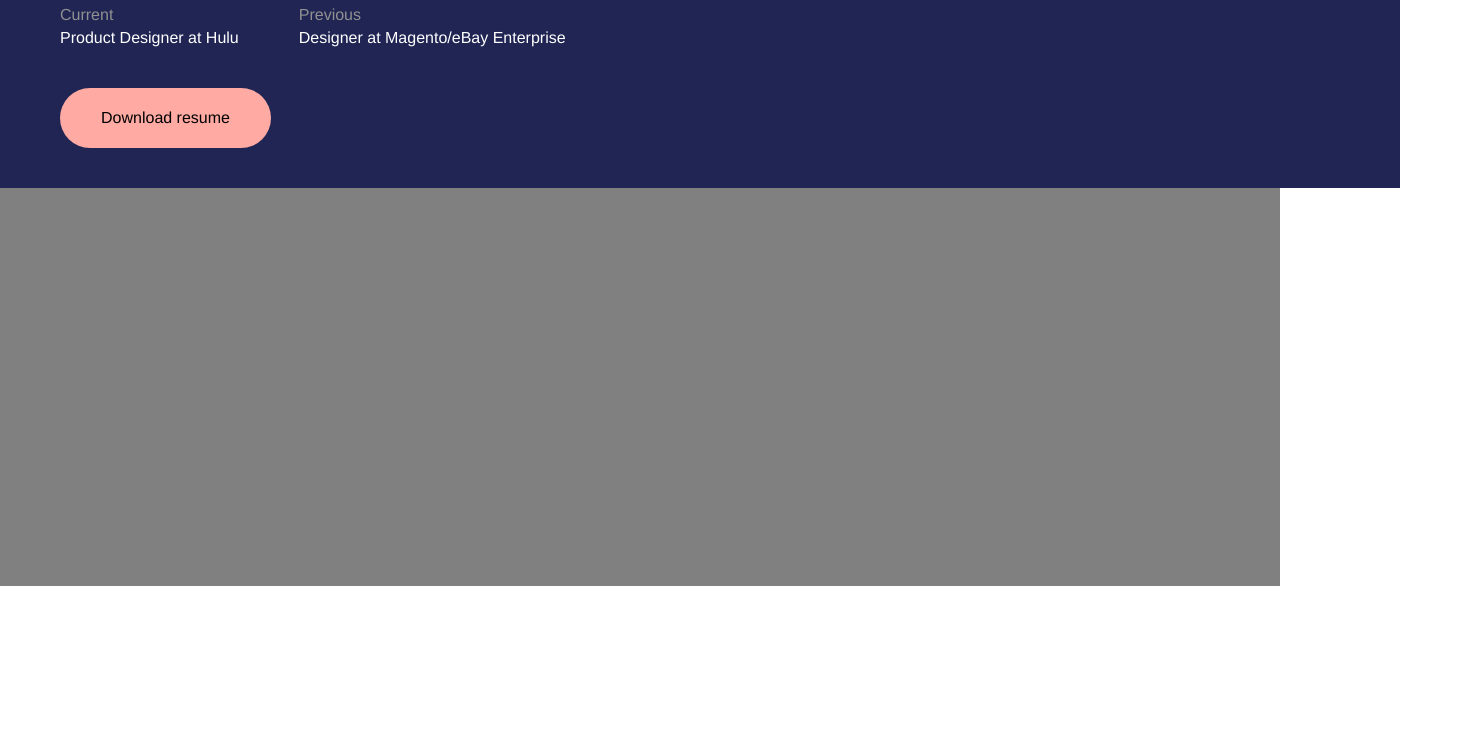
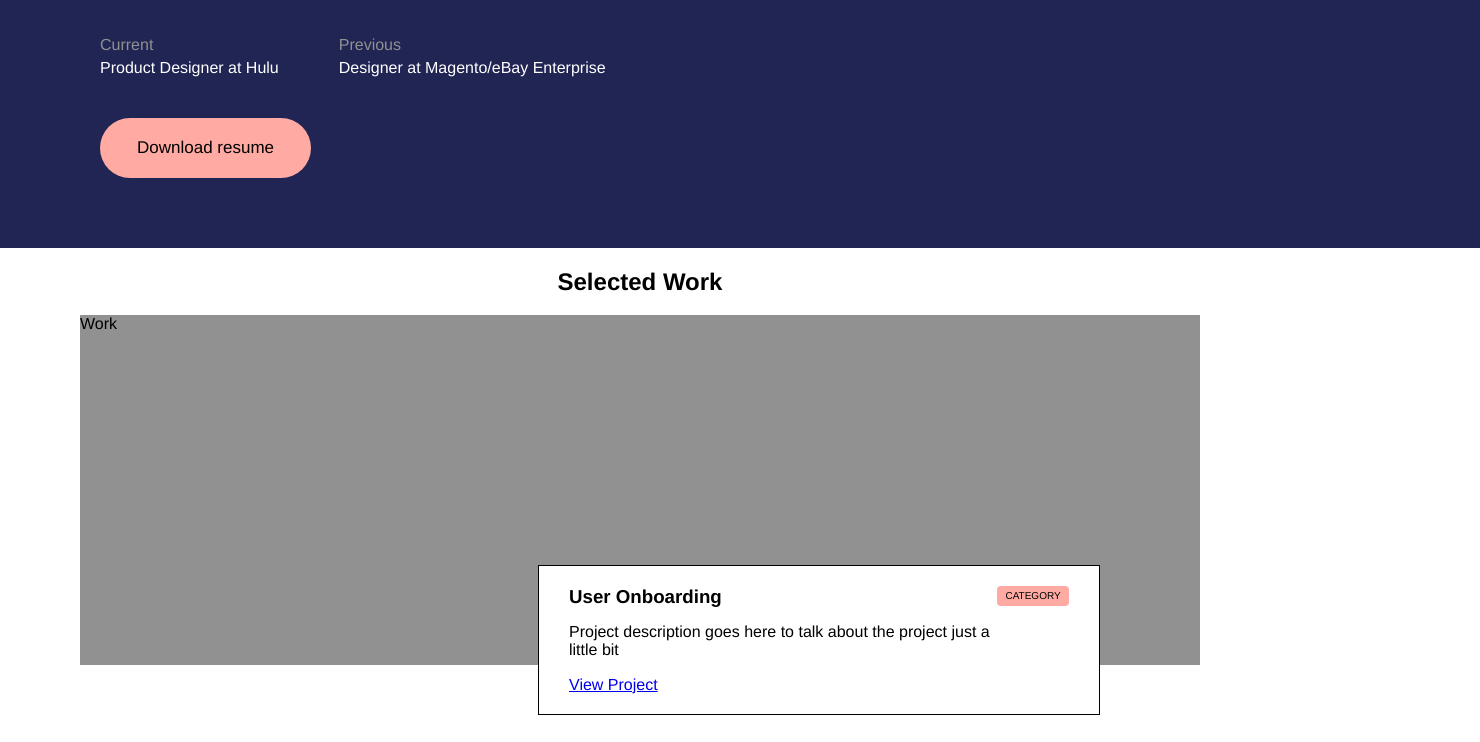
Before and after one commit to cborjah/jbaluyot-portfolio, a React app: page / in a window 1280 px wide. Shown: the part 214-956 px from the top of the page, 1480 px wide, since content can reach past the window. Before the commit the page ends 800 px from the top, so only its background shows below. Built offline with nearby package versions, Linux system fonts and the light colour scheme.

Commit message:
starts selected work section

```diff
--- a/src/components/Home.js
+++ b/src/components/Home.js
@@ -1,14 +1,25 @@
 import React from 'react';
+
 import '../stylesheets/home.scss';
+import data from '../mockData/mockData';
+import WorkTile from './WorkTile';
 
 const headerText1 = 'Jessica is a Product Designer';
 const headerText2 = 'based in Los Angeles, CA.';
 const currentText = 'Product Designer at Hulu';
 const previousText = 'Designer at Magento/eBay Enterprise';
 const downloadText = 'Download resume';
+const mainHeaderText = 'Selected Work';
+
+const renderWorkTiles = () => {
+  return data.workTiles.map(data => {
+    return <WorkTile key={data.header} data={data} />;
+  });
+}
 
 const Home = () => {
   return (
+    <div className="container">
       <header>
         <h1>{headerText1}<br />{headerText2}</h1>
         <div className="textContainer">
@@ -25,6 +36,11 @@ const Home = () => {
           {downloadText}
         </button>
       </header>
+      <main>
+        <h2>{mainHeaderText}</h2>
+        {renderWorkTiles()}
+      </main>
+    </div>
   );
 }
 
--- a/src/components/Navbar.js
+++ b/src/components/Navbar.js
@@ -8,7 +8,7 @@ const Navbar = () => {
   const renderLinks = () => {
     return links.map(link => {
       return (
-        <Link className="link" to={`/${link.toLowerCase()}`}>
+        <Link key={link} className="link" to={`/${link.toLowerCase()}`}>
           {link}
         </Link>
       )
--- /dev/null
+++ b/src/components/WorkTile.js
@@ -0,0 +1,28 @@
+import React from 'react';
+import { Link } from 'react-router-dom';
+
+import '../stylesheets/workTile.scss';
+
+const cardButtonText = 'Category';
+
+const WorkTile = props => {
+  return (
+    <div className="workContainer">
+      <div className="workImage">
+        Work
+      </div>
+      <div className="card">
+        <div className="leftContainer">
+          <h3>{props.data.header}</h3>
+          <p>{props.data.description}</p>
+          <Link to={"/"}>View Project</Link>
+        </div>
+        <button>
+          {cardButtonText.toUpperCase()}
+        </button>
+      </div>
+    </div>
+  );
+};
+
+export default WorkTile;
--- /dev/null
+++ b/src/mockData/mockData.js
@@ -0,0 +1,18 @@
+const mockData = {
+  workTiles: [
+    {
+      header: 'User Onboarding',
+      description: 'Project description goes here to talk about the project just a little bit'
+    },
+    {
+      header: 'Interactive Ads (T-Commerce)',
+      description: 'Project description goes here to talk about the project just a little bit'
+    },
+    {
+      header: 'Hulu with Live TV',
+      description: 'Project description goes here to talk about the project just a little bit'
+    }
+  ]
+}
+
+export default mockData;
--- a/src/stylesheets/home.scss
+++ b/src/stylesheets/home.scss
@@ -7,21 +7,26 @@
   padding-bottom: $vertical;
 }
 
+.container {
+  // display: flex;
+  // flex-direction: column;
+  font-family: Helvetica;
+}
+
 header {
-  font-family: Helvetica;
   color: white;
   width: 100%;
   background-color: $dark-purple;
-  @include header-padding(60px, 40px);
+  @include header-padding(100px, 70px);
   h1 {
-    font-size: 44;
+    font-size: 44px;
     font-weight: 400;
     letter-spacing: -1;
     line-height: 45px;
     margin: 0;
   }
   button {
-    font-size: 17;
+    font-size: 17px;
     background-color: $light-pink;
     height: 60px;
     width: 211px;
@@ -39,7 +44,7 @@ header {
       font-weight: 100;
     }
     span {
-      font-size: 16;
+      font-size: 16px;
       font-weight: 200;
     }
     .current {
@@ -50,3 +55,12 @@ header {
     }
   }
 }
+
+main {
+  display: flex;
+  flex-direction: column;
+  align-items: center;
+  background-color: $white;
+  padding-left: 80px;
+  padding-right: 80px;
+}
--- a/src/stylesheets/index.scss
+++ b/src/stylesheets/index.scss
@@ -1,6 +1,6 @@
 #root {
   height: 100vh;
-  background-color: grey;
+  // background-color: $grey;
 }
 
 body {
--- a/src/stylesheets/modules/colors.scss
+++ b/src/stylesheets/modules/colors.scss
@@ -3,3 +3,4 @@ $light-pink: #FFAAA2;
 $pink: #FF776A;
 $dark-blue: #1C2558;
 $gray: #919191;
+$white: #FFF;
--- /dev/null
+++ b/src/stylesheets/workTile.scss
@@ -0,0 +1,55 @@
+@import 'modules/colors';
+
+@mixin card-padding($horizontal, $vertical) {
+  padding-left: $horizontal;
+  padding-right: $horizontal;
+  padding-top: $vertical;
+  padding-bottom: $vertical;
+}
+
+.workContainer {
+  height: 400px;
+  width: 100%;
+  position: relative;
+  background-color: $white;
+  font-family: Helvetica;
+  margin-bottom: 30px;
+  .workImage {
+    height: 350px;
+    width: 100%;
+    background-color: $gray;
+  }
+  .card {
+    position: absolute;
+    bottom: 0px;
+    right: 100px;
+    width: 500px;
+    // height: 142px;
+    background-color: $white;
+    border: 1px solid black;
+    @include card-padding(30px, 20px);
+    display: flex;
+    .leftContainer {
+      display: flex;
+      flex-direction: column;
+      // justify-content: space-between;
+      // align-items: center;
+      width: 100%;
+      h3 {
+        margin: 0;
+      }
+    }
+    button {
+      // display: flex;
+      // justify-content: center;
+      // align-items: center;
+      // text-align: center;
+      font-size: 10px;
+      background-color: $light-pink;
+      height: 20px;
+      width: 82px;
+      border: 0;
+      border-radius: 4px;
+    }
+  }
+}
```
Lines whose indentation alone changed are shown as unchanged.
